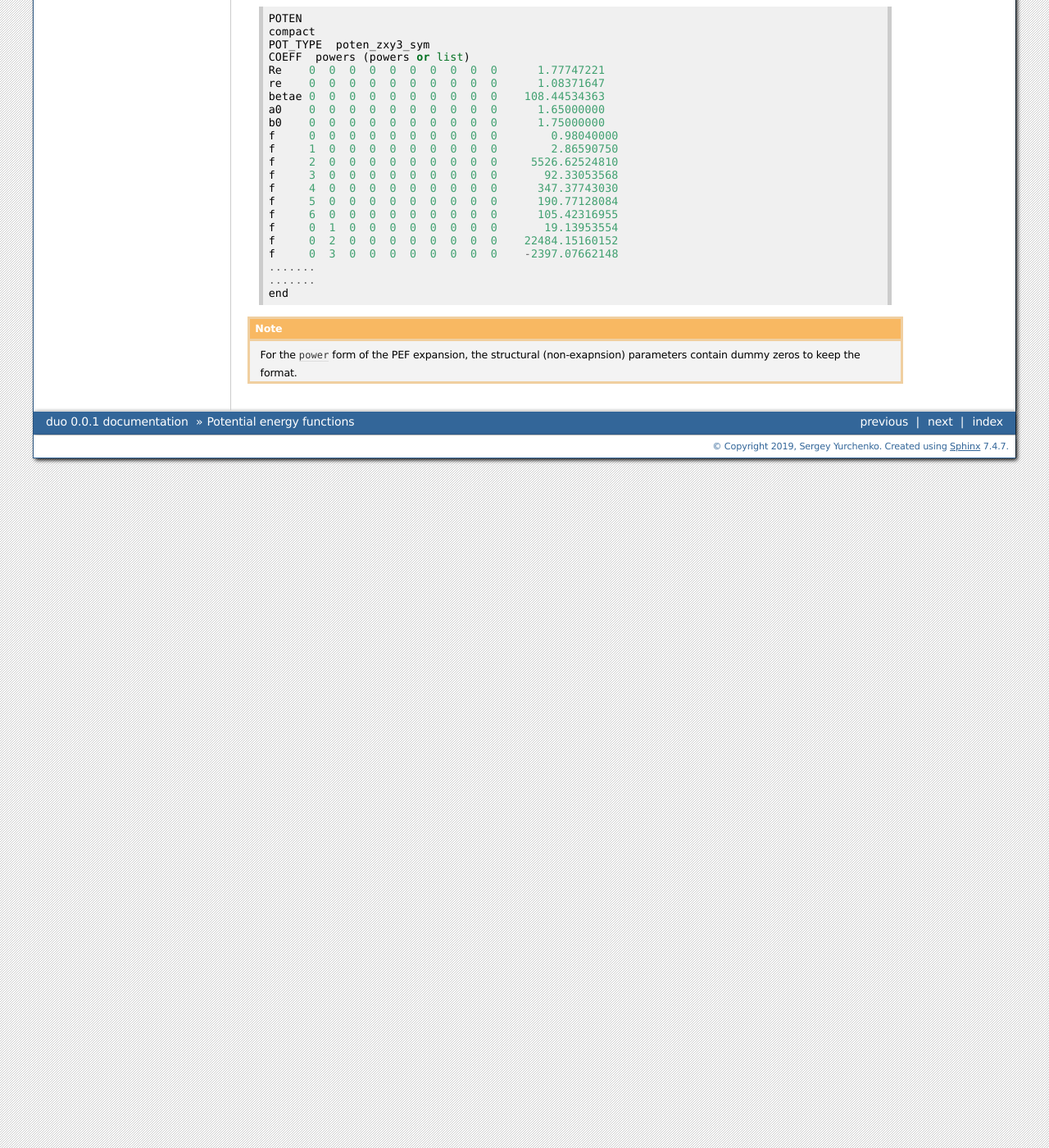
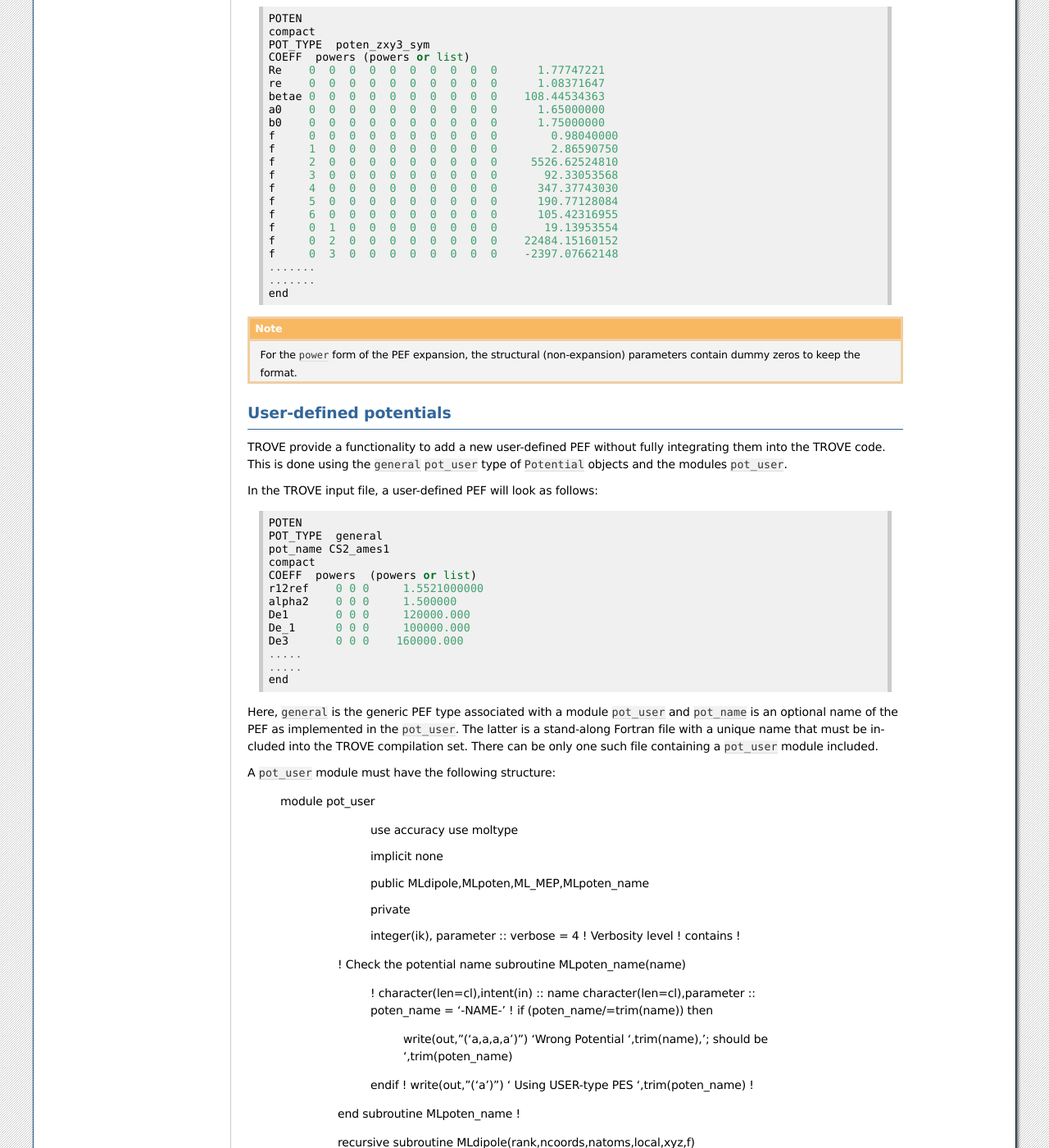
Before and after one commit to Trovemaster/TROVE, a Sphinx documentation site: the page built from docs/source/potentials.rst, in a window 1280 px wide and 1400 px high, scrolled down 8941 px. Shown: the whole window at 82% size. Built offline with Sphinx 7.4.7, drawn with Linux system fonts in a browser that asks for light colours; formulas are drawn with MathJax 3; cross-references to code outside the pages are shown as plain code; some of the changed text lies outside the part shown.

Commit message:
pot_user in docs

```diff
--- a/docs/source/potentials.rst
+++ b/docs/source/potentials.rst
@@ -615,4 +615,129 @@ An extract from the potential block for this PEF form is given by
     end
 
 
-.. note:: For the ``power`` form of the PEF expansion, the structural (non-exapnsion) parameters contain dummy zeros to keep the format.
+.. note:: For the ``power`` form of the PEF expansion, the structural (non-expansion) parameters contain dummy zeros to keep the format.
+
+
+User-defined potentials
+=======================
+
+TROVE provide a functionality to add a new user-defined PEF without fully integrating them into the TROVE code. This is done using the ``general``
+``pot_user`` type of ``Potential`` objects and the modules ``pot_user``.
+
+In the TROVE input file, a user-defined  PEF will look as follows:
+::
+
+    POTEN
+    POT_TYPE  general
+    pot_name CS2_ames1
+    compact
+    COEFF  powers  (powers or list)
+    r12ref    0 0 0     1.5521000000
+    alpha2    0 0 0     1.500000
+    De1       0 0 0     120000.000
+    De_1      0 0 0     100000.000
+    De3       0 0 0    160000.000
+    .....
+    .....
+    end
+
+
+Here, ``general`` is the generic PEF type associated with a module ``pot_user`` and ``pot_name`` is an optional name of the PEF as implemented in the ``pot_user``. The latter is a stand-along Fortran file with a unique name that must be included into the TROVE compilation set. There can be only one such file containing a ``pot_user`` module included.
+
+A ``pot_user`` module must have the following structure:
+
+
+       module pot_user
+          use accuracy
+          use moltype
+
+          implicit none
+
+          public MLdipole,MLpoten,ML_MEP,MLpoten_name
+
+          private
+
+          integer(ik), parameter :: verbose     = 4                          ! Verbosity level
+          !
+          contains
+          !
+
+         ! Check the potential name
+         subroutine MLpoten_name(name)
+           !
+           character(len=cl),intent(in) ::  name
+           character(len=cl),parameter ::  poten_name = '-NAME-'
+           !
+           if (poten_name/=trim(name)) then
+             write(out,"('a,a,a,a')") 'Wrong Potential ',trim(name),'; should be ',trim(poten_name)
+           endif
+           !
+           write(out,"('a')") '  Using USER-type PES ',trim(poten_name)
+           !
+         end subroutine MLpoten_name
+         !
+
+         recursive subroutine MLdipole(rank,ncoords,natoms,local,xyz,f)
+           !
+           integer(ik),intent(in) ::  rank,ncoords,natoms
+           real(ark),intent(in)   ::  local(ncoords),xyz(natoms,3)
+           real(ark),intent(out)  ::  f(rank)
+               !
+               f = user_function_defined_below(xyz)
+               !
+          end subroutine MLdipole
+
+         !
+         ! Defining potential energy function
+
+         function MLpoten(ncoords,natoms,local,xyz,force) result(f)
+           !
+           integer(ik),intent(in) ::  ncoords,natoms
+           integer(ik)            ::  i, j
+           real(ark),intent(in)   ::  local(ncoords)
+           real(ark),intent(in)   ::  xyz(natoms,3)
+           real(ark),intent(in)   ::  force(:)
+           real(ark)              ::  S(ncoords), expansionIndices(940, 6), coefficients(940)
+           real(ark)              ::  y1,y2,y3,y4,y5, r1, r2, r3, alpha1, alpha2, alpha3, phi1, phi2, phi3, addToPotential
+           real(ark)              ::  f, b, rho_eq, r_eq, alpha_eq
+           !
+           f = user_function_defined_below(xyz)
+           !
+         end function
+          !
+          function ML_MEP(dim,rho)  result(f)
+
+           integer(ik),intent(in) ::  dim
+           real(ark),intent(in)   ::  rho
+           real(ark)              ::  f(dim)
+           !
+           f(:) = user_function_defined_below(xyz)
+
+          end function ML_MEP
+
+        .....
+        ....
+
+       end module p
+
+
+Currently, the following  user-defined PEFs are available:
+
+
+- pot_ch4.f90: A PEF used for Methane.
+- pot_CO2.f90:
+- pot_CS2_ames1.f90:
+- pot_DVR3D.f90:
+- pot_ext_const.f90:
+- pot_H2O_Conway.f90:
+- pot_H2O_DMBE.f90:
+- pot_H2O_DVR3D_PES40K.f90:
+- pot_H3p.f90:
+- pot_H3p_MiZATeP.f90:
+- pot_HCN.f90:
+- pot_HCN_Harris.f90:
+- pot_N2O.f90:
+- pot_NH3_Egorov.f90
+- pot_NH3_Roman.f90
+- pot_so2.f90
+- pot_triatom.f90
```
Also changed, not shown: docs/source/img/block_diag.png (deleted), docs/source/img/block_diag_small.jpg (deleted), 2 other files.
